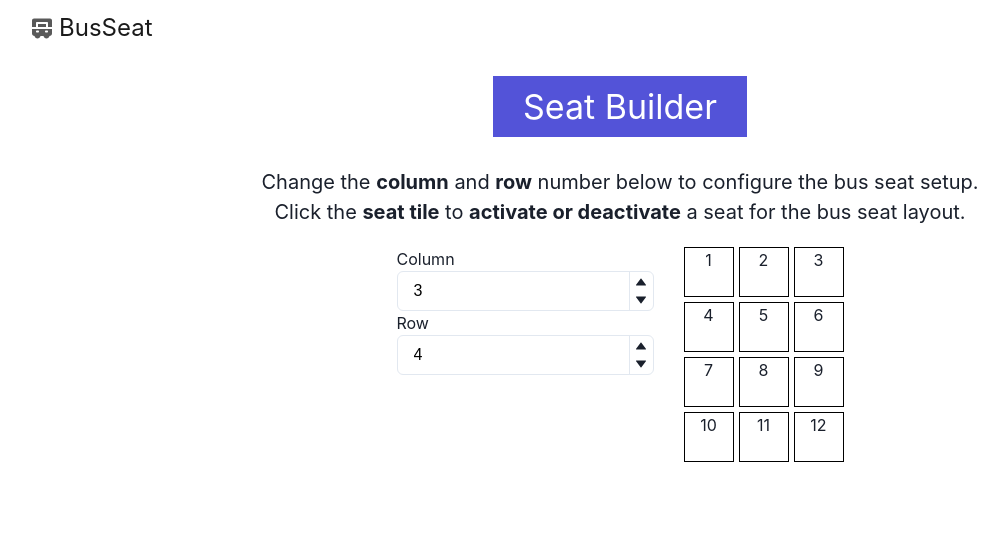
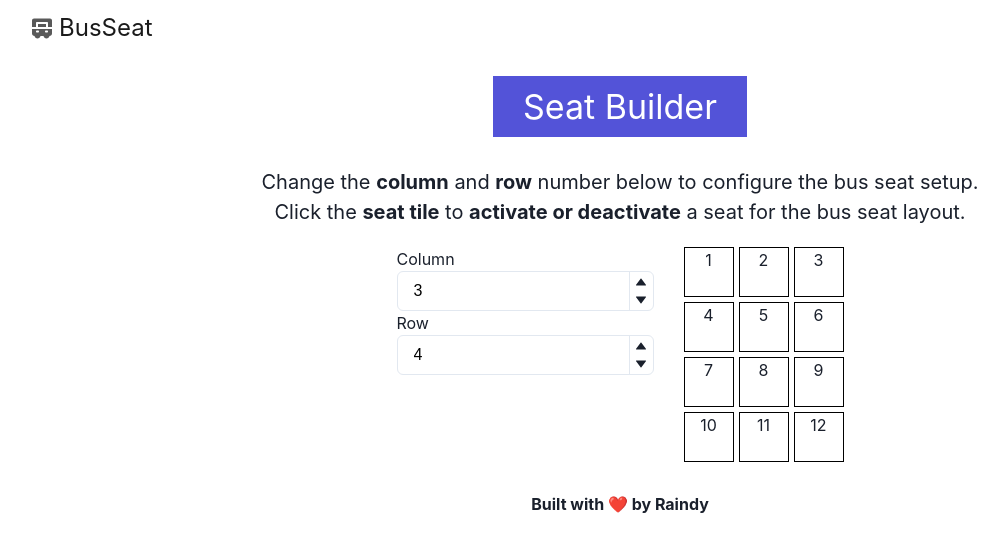
Before and after one commit to RaindyHardian/bus-seat, a React (Create React App) app: page /seat-builder in a window 1280 px wide. Shown: the top 552 px of the page, without its empty margins (20-1028 px from the left). Built offline with nearby package versions, Linux system fonts and the light colour scheme.

Commit message:
add footer and some layout margin adjustment

```diff
--- /dev/null
+++ b/src/components/Footer/Footer.js
@@ -0,0 +1,12 @@
+import React from 'react'
+import "./footer.css"
+
+const Footer = () => {
+  return (
+    <div className="footer">
+      Built with ❤️ by Raindy
+    </div>
+  )
+}
+
+export default Footer
--- /dev/null
+++ b/src/components/Footer/footer.css
@@ -0,0 +1,5 @@
+.footer{
+  text-align: center;
+  font-weight: 700;
+  padding-bottom: 30px;
+}
--- a/src/components/Page/Page.js
+++ b/src/components/Page/Page.js
@@ -1,11 +1,13 @@
 import React from "react";
 import Navbar from "../../features/Navbar/Navbar";
+import Footer from "../Footer/Footer";
 
 const Page = ({ children }) => {
   return (
     <div>
-      <Navbar/>
+      <Navbar />
       <main>{children}</main>
+      <Footer />
     </div>
   );
 };
--- a/src/features/Home/home.css
+++ b/src/features/Home/home.css
@@ -1,14 +1,17 @@
-.home{
+.home {
   margin-top: 20px;
+  margin-right: 50px;
+  margin-bottom: 10px;
   margin-left: 50px;
-  margin-right: 50px;
 }
-.home__title_container{
+
+.home__title_container {
   display: flex;
   justify-content: center;
   margin-bottom: 30px;
 }
-.home__title{
+
+.home__title {
   text-align: center;
   font-size: 34px;
   background-color: rgb(83, 83, 216);
@@ -16,20 +19,20 @@
   padding: 5px 30px;
 }
 
-.home__description{
+.home__description {
   text-align: center;
   margin-bottom: 20px;
   font-size: 20px;
 }
 
-.home__route{
+.home__route {
   list-style-type: none;
   display: flex;
   flex-direction: column;
   align-items: center;
 }
 
-.home__link{
+.home__link {
   border: 2px solid black;
   text-decoration: none;
   width: 350px;
@@ -41,14 +44,14 @@
   text-align: center;
 }
 
-.home__link:hover{
+.home__link:hover {
   background-color: rgb(51, 51, 245);
   color: white;
 }
 
-.home__bold{
+.home__bold {
   font-weight: 700;
 }
-.home__regular_link{
+.home__regular_link {
   color: black;
 }
--- a/src/features/Navbar/navbar.css
+++ b/src/features/Navbar/navbar.css
@@ -1,4 +1,3 @@
-
 .navbar {
   display: flex;
   padding: 10px 50px;
--- a/src/features/SeatBuilder/seatbuilder.css
+++ b/src/features/SeatBuilder/seatbuilder.css
@@ -1,7 +1,8 @@
 .seatbuilder {
   margin-top: 20px;
+  margin-right: 50px;
+  margin-bottom: 30px;
   margin-left: 50px;
-  margin-right: 50px;
 }
 
 .seatbuilder__title_continaer {
--- a/src/features/SeatPicker/seatpicker.css
+++ b/src/features/SeatPicker/seatpicker.css
@@ -1,5 +1,5 @@
 .seatpicker {
-  margin: 20px 50px 40px 50px;
+  margin: 20px 50px 30px 50px;
 }
 
 .seatpicker__title_container {
```
